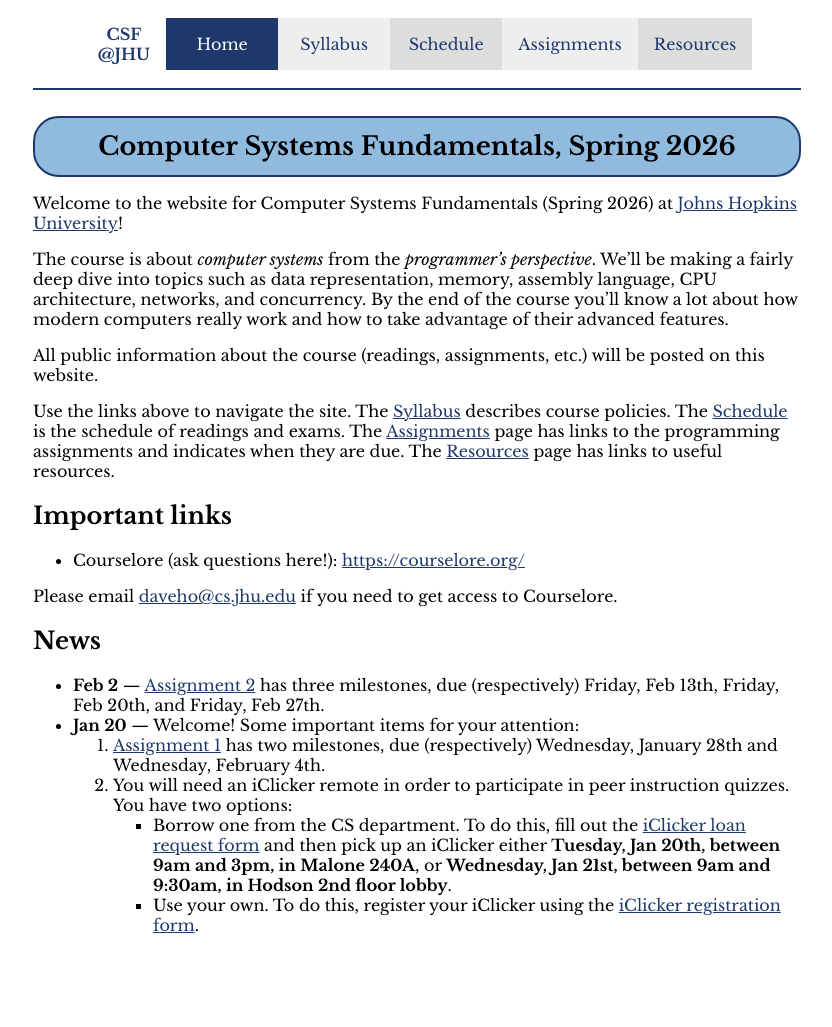
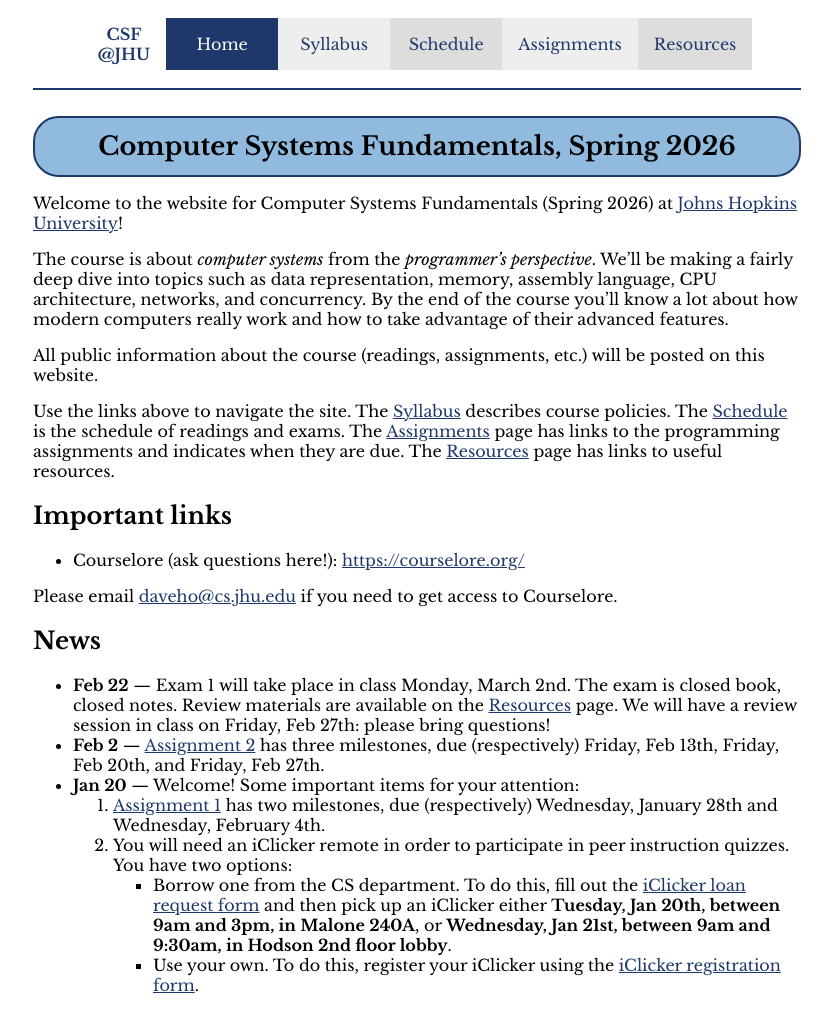
Before and after one commit to jhucsf/spring2026, a Jekyll site: the page built from index.md, in a window 1280 px wide. Shown: the whole page, without its empty margins (223-1055 px from the left). Built offline with Jekyll 4.4.1, drawn with Linux system fonts in a browser that asks for light colours; before the commit the page ends 967 px from its top, so only the background shows below that.

Commit message:
news item for exam 1

```diff
--- a/index.md
+++ b/index.md
@@ -31,6 +31,10 @@ Please email <daveho@cs.jhu.edu> if you need to get access to Courselore.
 
 ## News
 
+* **Feb 22** — Exam 1 will take place in class Monday, March 2nd.
+  The exam is closed book, closed notes. Review materials are available on
+  the [Resources](resources.html) page. We will have a review session in
+  class on Friday, Feb 27th: please bring questions!
 * **Feb 2** — [Assignment 2](assign/assign02.html) has three milestones,
   due (respectively) Friday, Feb 13th, Friday, Feb 20th, and Friday, Feb 27th.
 * **Jan 20** — Welcome! Some important items for your attention:
```
